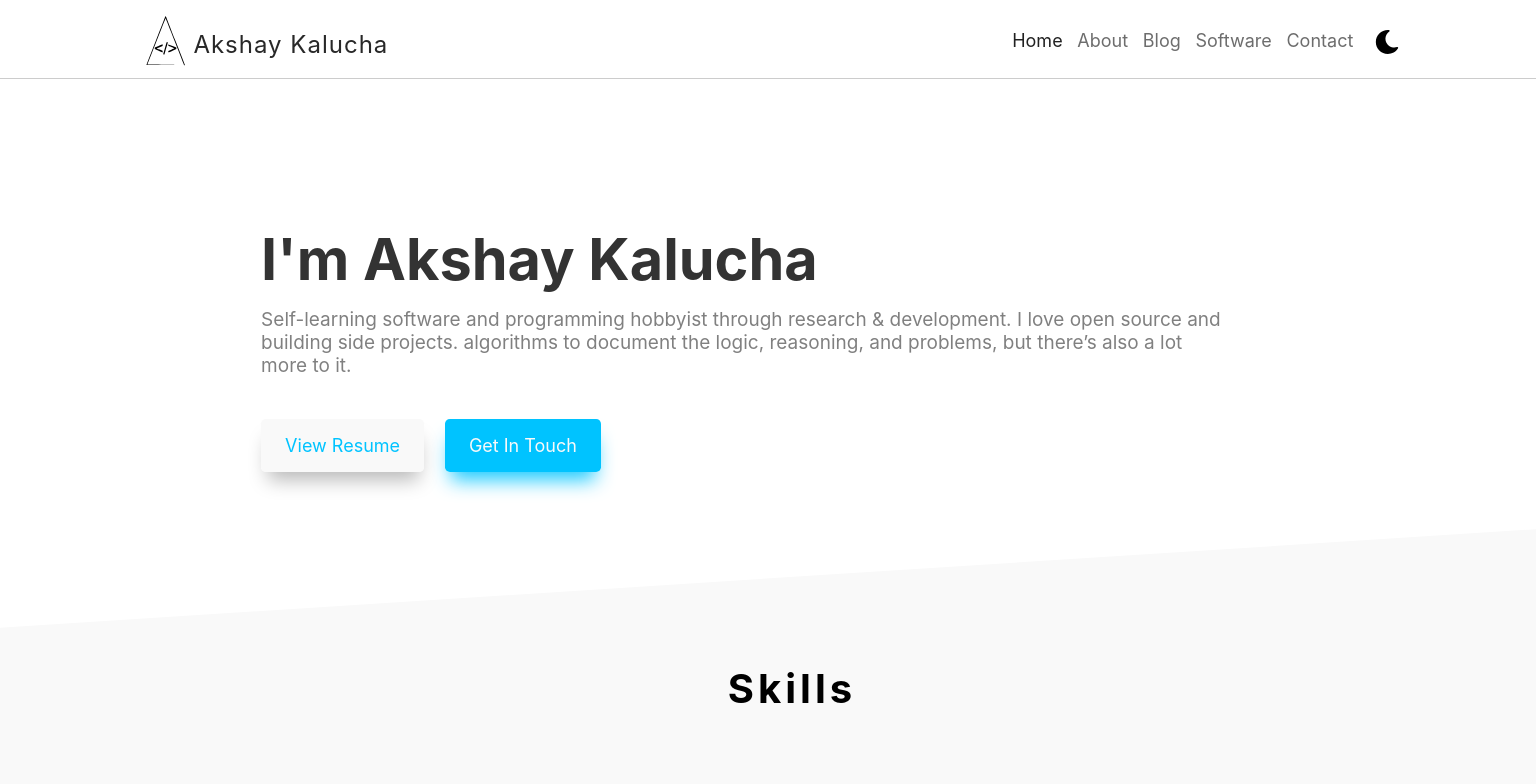
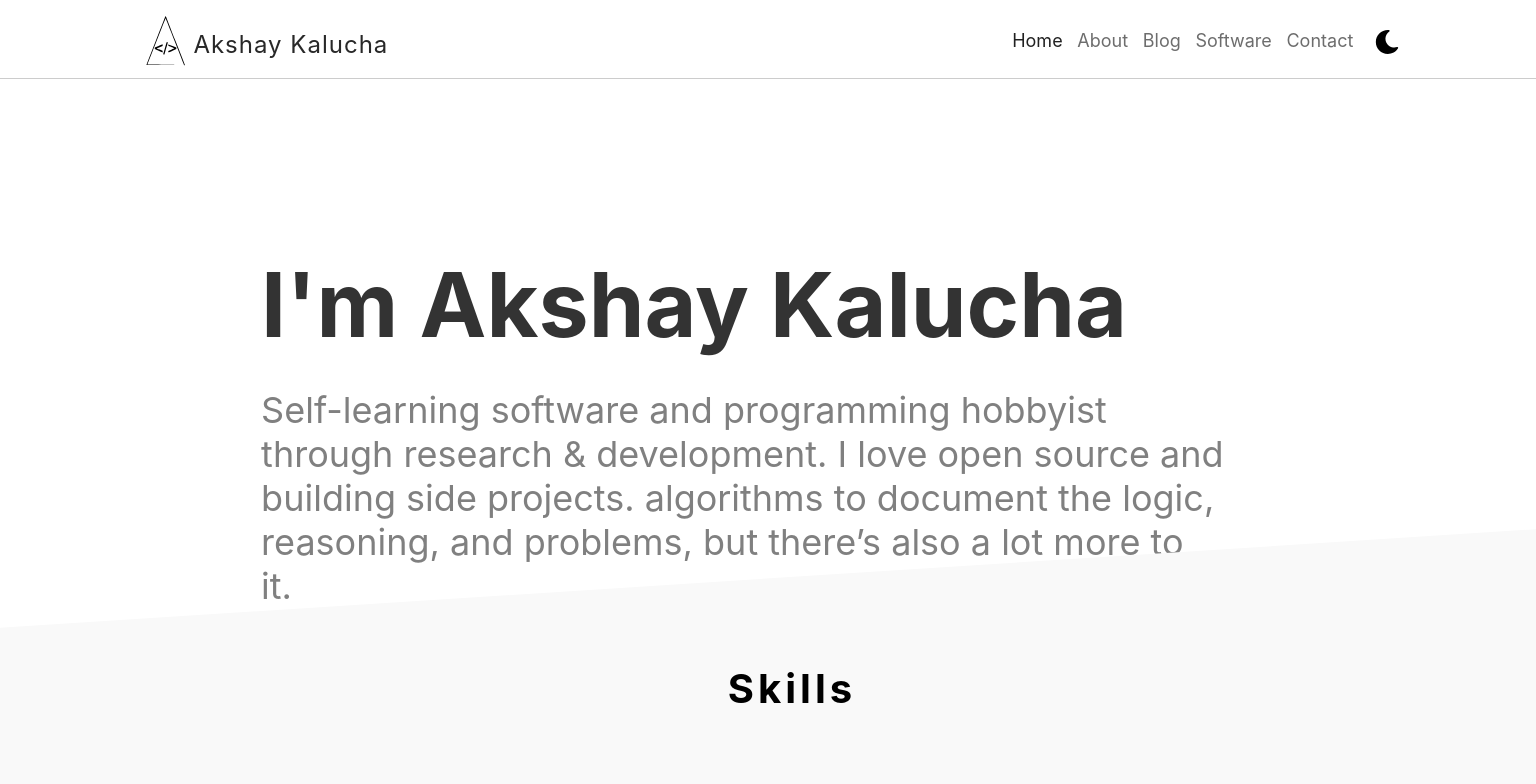
Before and after one commit to akshaykalucha/Portfolio_website_React, a React (Create React App) app: page / in a window 1536 px wide. Shown: the top 784 px of the page. Built offline with nearby package versions, Linux system fonts and the light colour scheme.

Commit message:
home page updates

```diff
--- a/src/components/Home/intro.css
+++ b/src/components/Home/intro.css
@@ -552,3 +552,30 @@ and (-webkit-device-pixel-ratio: 2) {
     } */
 
 }
+
+
+@media (min-width: 1350px) and (min-height: 750px){
+    .main__intro__name p {
+        color: #808080;
+        font-size: 36px;
+        padding-left: 17%;
+        padding-top: 18px;
+        padding-right: 20.3%;
+    }
+
+    .branding__name {
+        font-size: 5.6rem;
+        margin-left: 17%;
+        top: 64px;
+    }
+
+    .neon__buttons__color a {
+        text-decoration: none;
+        height: 100%;
+        width: 100%;
+        padding: 1.3rem 1.9rem;
+        font-size: 24px;
+        border-radius: 0.6rem;
+        transition: all .3s ease-in;
+    }
+}
```
